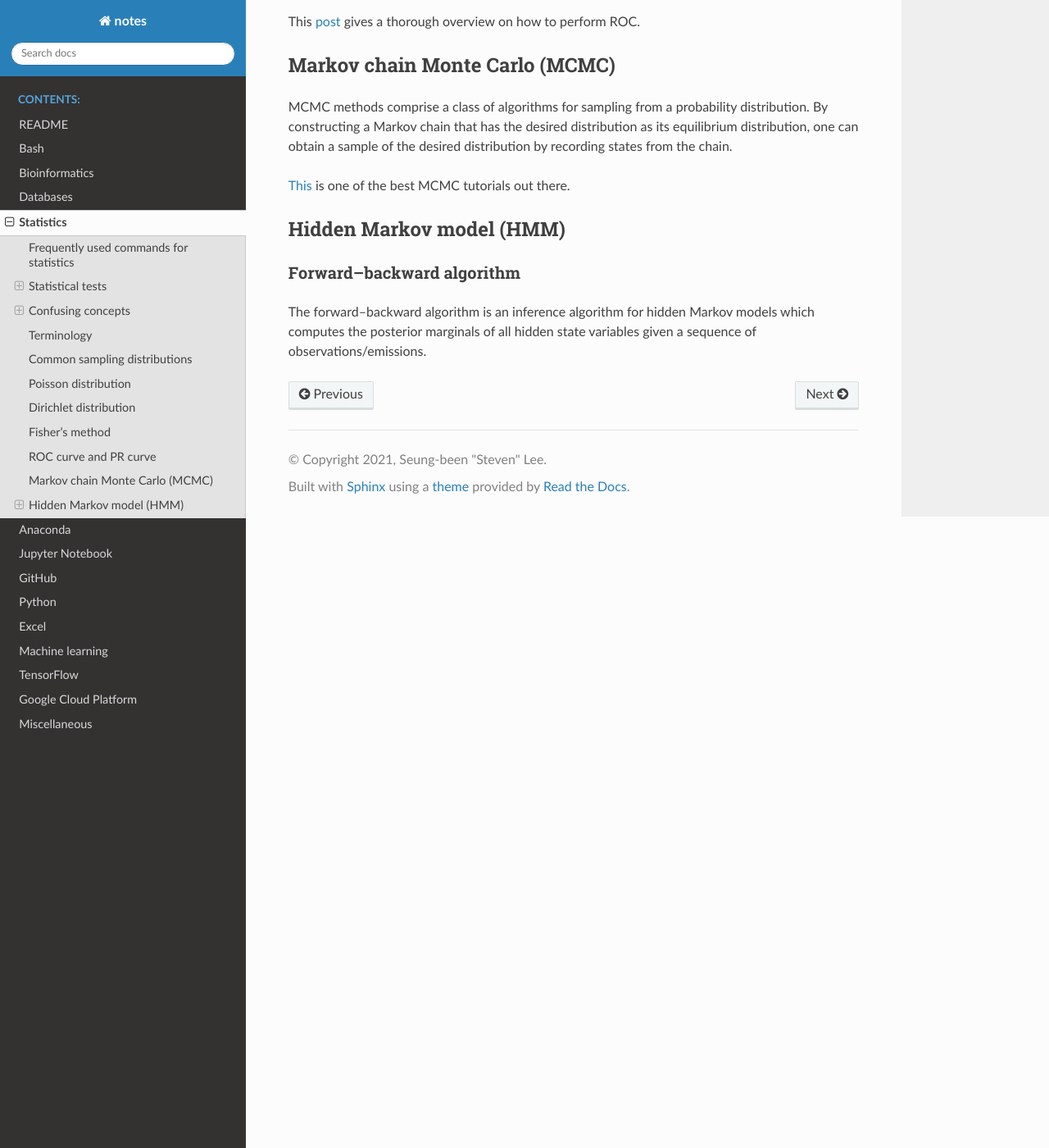
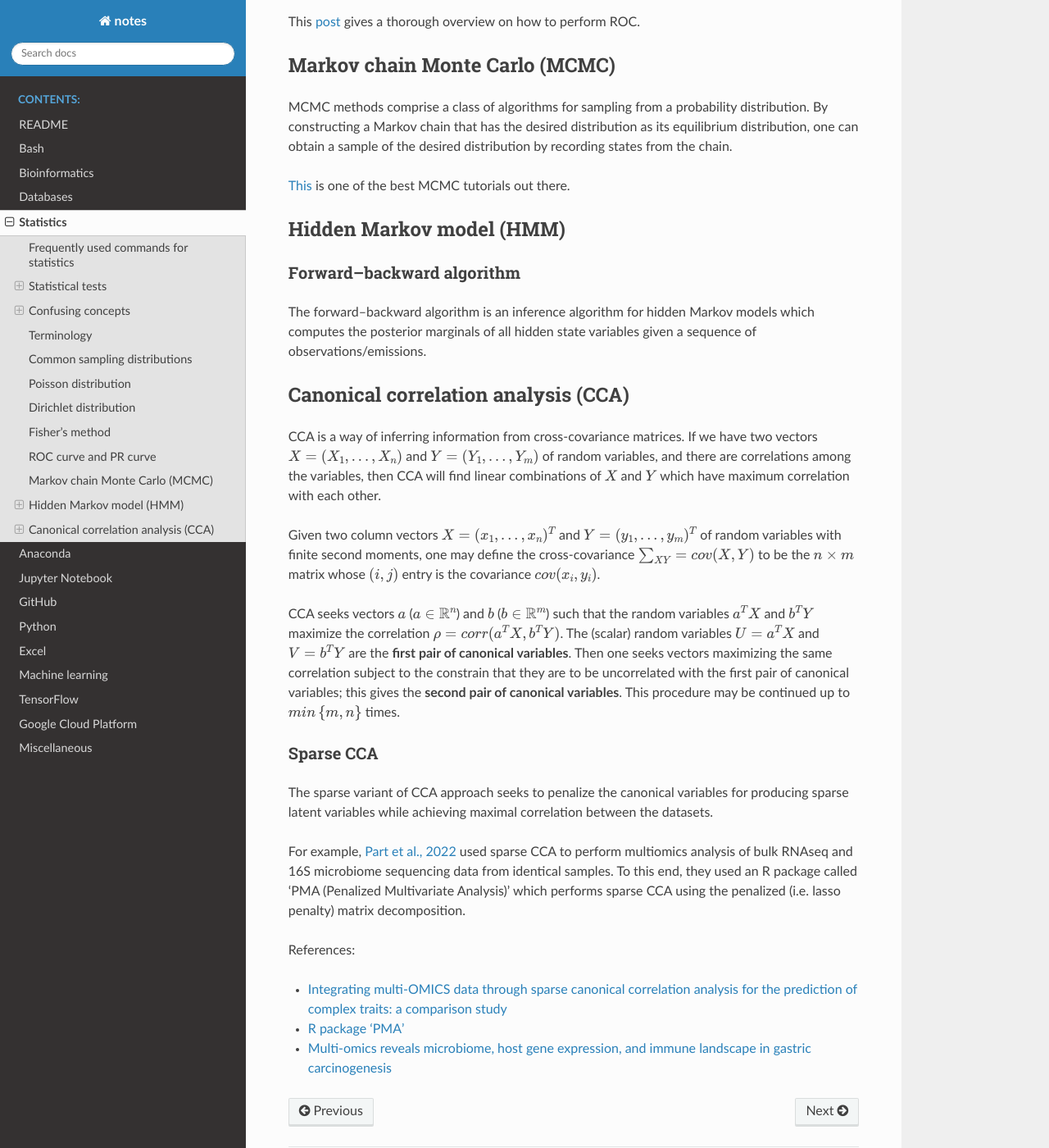
Before and after one commit to sbslee/notes, a Sphinx documentation site: the page built from docs/statistics.rst, in a window 1280 px wide and 1400 px high, scrolled down 8764 px. Shown: the whole window at 82% size. Built offline with Sphinx 7.4.7 and the Read the Docs theme 2.0.0, drawn with Linux system fonts in a browser that asks for light colours.

Commit message:
Update docs

```diff
--- a/docs/miscellaneous.rst
+++ b/docs/miscellaneous.rst
@@ -230,3 +230,8 @@ CPUs = Threads per core X cores per socket X sockets
 References:
 
    - `How to know number of cores of a system in Linux? <https://unix.stackexchange.com/questions/218074/how-to-know-number-of-cores-of-a-system-in-linux>`__
+
+Useful links
+============
+
+- `Online LaTeX Equation Editor <https://latex.codecogs.com/eqneditor/editor.php>`__
--- a/docs/statistics.rst
+++ b/docs/statistics.rst
@@ -287,3 +287,25 @@ Forward–backward algorithm
 --------------------------
 
 The forward–backward algorithm is an inference algorithm for hidden Markov models which computes the posterior marginals of all hidden state variables given a sequence of observations/emissions.
+
+Canonical correlation analysis (CCA)
+====================================
+
+CCA is a way of inferring information from cross-covariance matrices. If we have two vectors :math:`X=(X_1,...,X_n)` and :math:`Y=(Y_1,...,Y_m)` of random variables, and there are correlations among the variables, then CCA will find linear combinations of :math:`X` and :math:`Y` which have maximum correlation with each other.
+
+Given two column vectors :math:`X=(x_1,...,x_n)^T` and :math:`Y=(y_1,...,y_m)^T` of random variables with finite second moments, one may define the cross-covariance :math:`{\sum}_{XY}=cov(X,Y)` to be the :math:`n \times m` matrix whose :math:`(i, j)` entry is the covariance :math:`cov(x_i, y_i)`.
+
+CCA seeks vectors :math:`a` (:math:`a \in \mathbb{R}^n`) and :math:`b` (:math:`b \in \mathbb{R}^m`) such that the random variables :math:`a^T X` and :math:`b^T Y` maximize the correlation :math:`\rho=corr(a^T X,b^T Y)`. The (scalar) random variables :math:`U=a^T X` and :math:`V=b^T Y` are the **first pair of canonical variables**. Then one seeks vectors maximizing the same correlation subject to the constrain that they are to be uncorrelated with the first pair of canonical variables; this gives the **second pair of canonical variables**. This procedure may be continued up to :math:`min\left \{ m,n \right \}` times.
+
+Sparse CCA
+----------
+
+The sparse variant of CCA approach seeks to penalize the canonical variables for producing sparse latent variables while achieving maximal correlation between the datasets.
+
+For example, `Part et al., 2022 <https://doi.org/10.1016/j.isci.2022.103956>`__ used sparse CCA to perform multiomics analysis of bulk RNAseq and 16S microbiome sequencing data from identical samples. To this end, they used an R package called 'PMA (Penalized Multivariate Analysis)' which performs sparse CCA using the penalized (i.e. lasso penalty) matrix decomposition.
+
+References:
+
+- `Integrating multi-OMICS data through sparse canonical correlation analysis for the prediction of complex traits: a comparison study <https://doi.org/10.1093/bioinformatics/btaa530>`__
+- `R package 'PMA' <https://cran.r-project.org/web/packages/PMA/PMA.pdf>`__
+- `Multi-omics reveals microbiome, host gene expression, and immune landscape in gastric carcinogenesis <https://doi.org/10.1016/j.isci.2022.103956>`__
```
